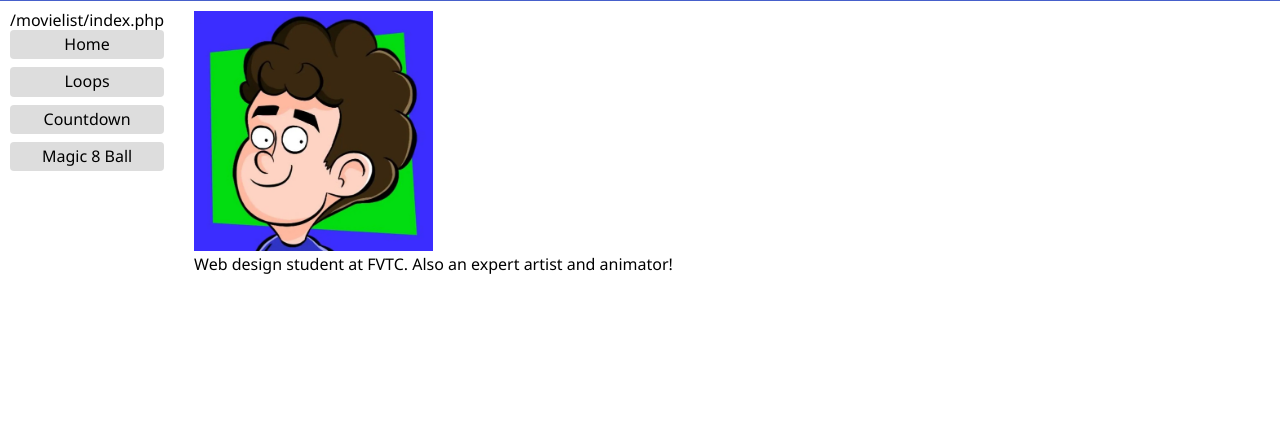
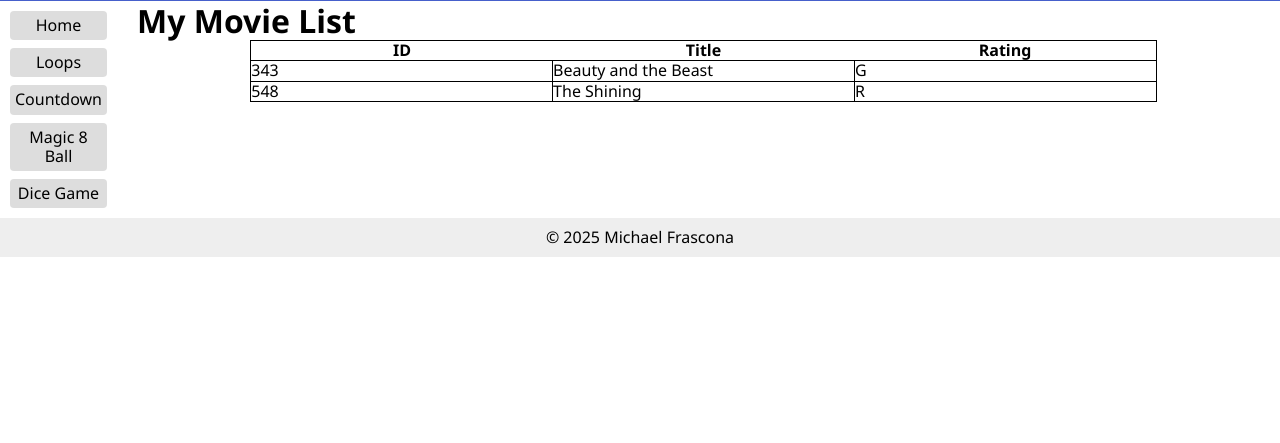
Before and after one commit to mgfrascona/phpClass, a PHP site: page /movielist/index.php in a window 1280 px wide; the page is wider, and only the part inside the window is pictured. Shown: the part 179-622 px from the top of that part. After the commit the page ends 436 px from the top of that part, so only its background shows below. Run offline with PHP 8.4, Linux system fonts and the light colour scheme.

Commit message:
finished dice game

```diff
--- a/includes/navigation.php
+++ b/includes/navigation.php
@@ -1,18 +1,17 @@
-
 <?php
 
 $isHome = $_SERVER['REQUEST_URI'] == '/';
 $isLoops = $isHome = $_SERVER['REQUEST_URI'] == '/loops/';
 $isCountdown = $isHome = $_SERVER['REQUEST_URI'] == '/countdown/';
 $isMagic8Ball = $isHome = $_SERVER['REQUEST_URI'] == '/magic-8ball/';
+$isDiceGame = $isHome = $_SERVER['REQUEST_URI'] == '/dice-game/';
 
 ?><nav>
-    <?=$_SERVER['REQUEST_URI']?>
-
     <ul>
         <li class = "<?=$isHome?>"><a href="/">Home</a></li>
         <li class = "<?=$isLoops?>"><a href="/loops">Loops</a></li>
         <li class = "<?=$isCountdown?>"><a href="/countdown">Countdown</a></li>
         <li class = "<?=$isMagic8Ball?>"><a href="/magic-8ball">Magic 8 Ball</a></li>
+        <li class = "<?=$isDiceGame?>"><a href="/dice-game">Dice Game</a></li>
     </ul>
 </nav>
--- /dev/null
+++ b/movielist/index.php
@@ -0,0 +1,63 @@
+<!doctype html>
+<html lang="en">
+<head>
+    <meta charset="UTF-8">
+    <meta name="viewport"
+          content="width=device-width, user-scalable=no, initial-scale=1.0, maximum-scale=1.0, minimum-scale=1.0">
+    <meta http-equiv="X-UA-Compatible" content="ie=edge">
+    <title>Michael's Website</title>
+    <link rel="stylesheet" href="/css/base.css">
+    <style>
+        table {
+            border: 1px solid black;
+            border-collapse: collapse;
+            table-layout: fixed;
+            width: 80%;
+            margin: 10px auto;
+        }
+        td {
+            border: 1px solid black;
+        }
+    </style>
+</head>
+<body>
+<?php
+include "../includes/header.php"
+?>
+<div id="three-column">
+    <?php
+    include "../includes/navigation.php"
+    ?>
+    <main>
+        <h1>My Movie List</h1>
+        <table>
+            <tr>
+                <th>ID</th>
+                <th>Title</th>
+                <th>Rating</th>
+            </tr>
+            <tr>
+                <td>343</td>
+                <td>Beauty and the Beast</td>
+                <td>G</td>
+            </tr>
+            <tr>
+                <td>548</td>
+                <td>The Shining</td>
+                <td>R</td>
+            </tr>
+<?php
+
+$con = mysqli_connect("localhost", "dbuser", "dbdev123")
+
+?>
+
+        </table>
+
+    </main>
+</div>
+<?php
+include "../includes/footer.php"
+?>
+</body>
+</html>
```
Also changed, not shown: dice-game/index.php (added, +57 -0 lines), oop/car.php (added, +11 -0 lines), dice-game/images/dice_1.png (added), dice-game/images/dice_2.png (added), dice-game/images/dice_3.png (added), dice-game/images/dice_4.png (added), dice-game/images/dice_5.png (added), dice-game/images/dice_6.png (added).
